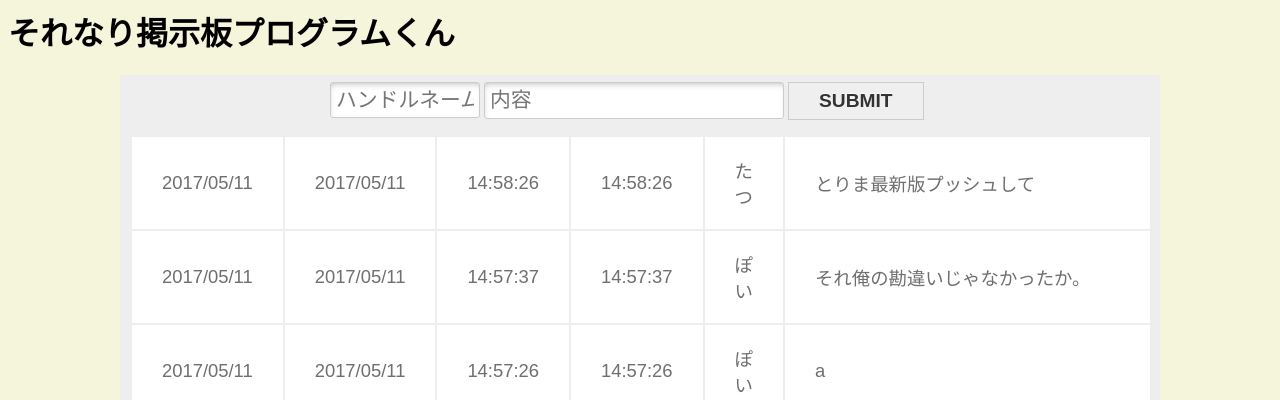
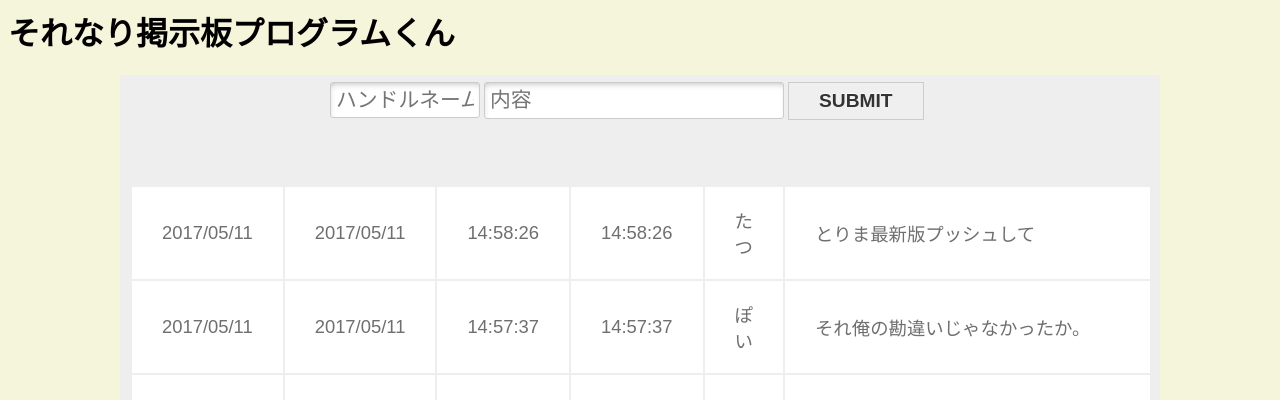
Before and after one commit to ioioiof/PHPTraining, a PHP site: page / in a window 1280 px wide. Shown: the top 400 px of the page. Run offline with PHP 8.4, Linux system fonts and the light colour scheme.

Commit message:
ついでにエラーエリアの整形もやりまーす

```diff
--- a/PHPTraining/cprogram/index.php
+++ b/PHPTraining/cprogram/index.php
@@ -52,6 +52,7 @@ new Ajax.PeriodicalUpdater(
             <input type="submit" value="submit" id="sub">
         </form>
     </div>
+    <div id="err">
     <?php
         date_default_timezone_set('Asia/Tokyo');
         $file_path = "dbb.csv";
@@ -94,6 +95,7 @@ new Ajax.PeriodicalUpdater(
             }
         }
     ?>
+    </div>
     <div id="main"></div>
 </body>
 </html>
--- a/PHPTraining/cprogram/style.css
+++ b/PHPTraining/cprogram/style.css
@@ -64,6 +64,18 @@ input#sub:hover{
     transition: color 0.3s;
 }
 
+#err{
+    background-color: #EEE;
+    width:1040px;
+    height:30px;
+    margin:0 auto;
+    padding-top:20px;
+    color:#F00;
+}
+ul li{
+    list-style:none;
+}
+
 table.flat-table {
   display: block;
   font-family: sans-serif;
```
